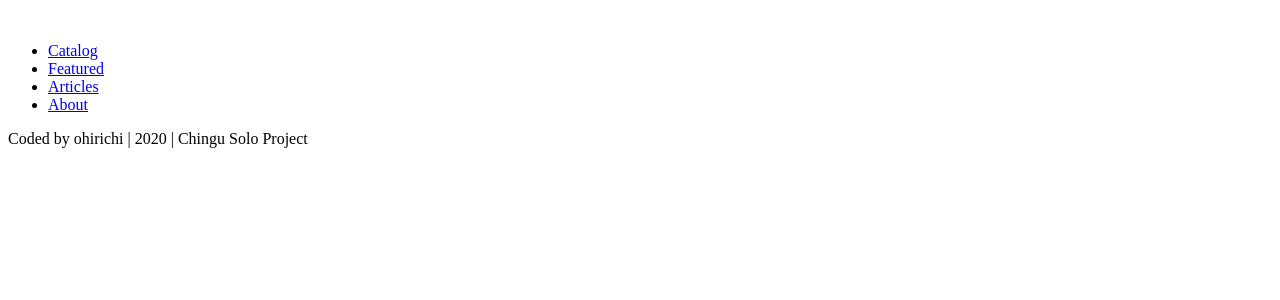
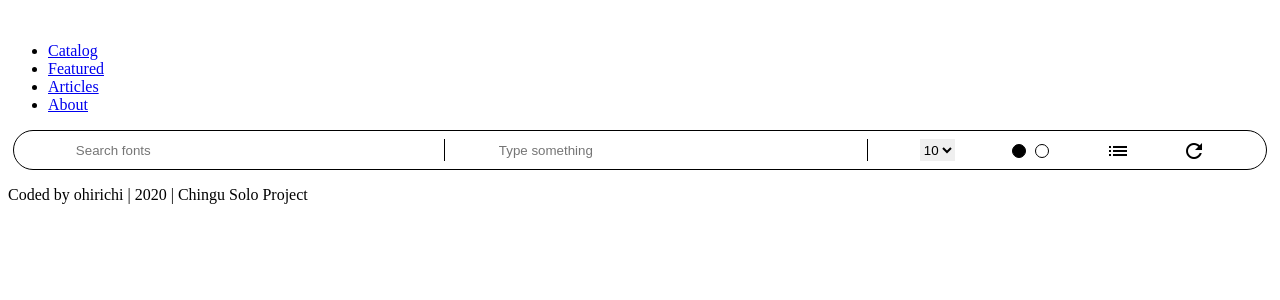
Before and after one commit to ohirichi/favfonts, a Next.js app: page / in a window 1280 px wide. Shown: the top 300 px of the page. Built offline with nearby package versions, Linux system fonts and the light colour scheme.

Commit message:
navbar onchange handlers

```diff
--- /dev/null
+++ b/components/Navbar.js
@@ -0,0 +1,135 @@
+
+
+export default function Navbar(props){
+
+   function onChangeHandler(e){
+        let updObj = {};
+       if(e.target.name ){
+            updObj[e.target.name] = e.target.dataset.value || e.target.value;
+       }
+       else{
+           updObj[e.target.dataset.name] = e.target.dataset.value;
+       }
+       props.onInputChange(updObj);
+    }
+
+    function resetHandler(){
+        let updObj = {
+            search:"",
+            type:"",
+            fontSize:10,
+        }
+        props.onInputChange(updObj);
+    }
+
+    return (
+        <div className="nav-container">
+            {/* 1. search area  2. text to display 3. font size selection 4. theme selection 5. list/grid view toggle 6. reset button*/}
+            <input id="search" name="search" type="text" placeholder="Search fonts" value={props.state.search} onChange={onChangeHandler} />
+            <input id="type" name="type" type="text" placeholder="Type something" value={props.state.type} onChange={onChangeHandler} />
+            <select id="font-size" name="fontSize" value={props.state.fontSize} onChange={onChangeHandler} >
+                <option value="10">10</option>
+                <option value="16">16</option>
+                <option value="20">20</option>
+                <option value="40">40</option>
+            </select>
+            <div className="theme-container">
+                <label className="theme-choice-container">
+                    <input type="radio" name ="theme" id="light" data-value="light" defaultChecked onClick={onChangeHandler} />
+                    <span className="custom-radio"></span>
+                </label>
+                <label className="theme-choice-container">
+                    <input type="radio" name ="theme" id="dark" data-value="dark" onClick={onChangeHandler}/>
+                    <span className="custom-radio"></span>
+                </label>
+            </div>
+            <div className="view-container">
+                {/* To Do: Add in onClick Handler */}
+                <i className={props.state.view == "list" ? "material-icons hidden" : "material-icons" } data-name="view" data-value="list" onClick={onChangeHandler}>list</i>
+                <i className={props.state.view == "grid" ? "material-icons hidden" : "material-icons" } data-name="view" data-value="grid" onClick={onChangeHandler}>view_module</i>
+
+            </div>
+            {/* To Do: Add in onClick Handler */}
+            <i className="material-icons" onClick={resetHandler} >refresh</i>
+
+
+            <style>
+                {`
+                    * {
+                        box-sizing: border-box;
+
+                    }
+                    .nav-container{
+                        max-width:100vw;
+                        border-radius:48px;
+                        height:2.5rem;
+                        border: 1px solid black;
+                        display:flex;
+                        padding: .5rem;
+                        justify-content: space-evenly;
+                        margin: .3rem;
+                    }
+
+                    .theme-container{
+                        display:flex;
+                        justify-content:center;
+                    }
+
+                    .theme-choice-container{
+                        position:relative;
+                        display:flex;
+                        margin: .3rem;
+                        height:100%;
+                        width:50%;
+                        justify-content:center;
+
+                    }
+
+                    input, select {
+                        border: none;
+                    }
+
+                    input {
+                        border-right: 1px solid black;
+                    }
+
+
+                    input[type=radio]{
+                        position:absolute;
+                        margin:0;
+                        opacity:0;
+                        height:14px;
+                        width:14px;
+                        cursor:pointer;
+
+                    }
+
+                    #search, #type{
+                        flex-grow:1;
+                        max-width:30%;
+                    }
+
+
+                    i.hidden {
+                      display:none;
+                    }
+
+
+                    .custom-radio{
+                        border-radius:50%;
+                        height:14px;
+                        width:14px;
+                        border: 1px solid black;
+
+
+                    }
+
+                    input:checked + .custom-radio{
+                        background-color:black;
+                    }
+                `}
+
+            </style>
+        </div>
+    )
+}
--- a/pages/index.js
+++ b/pages/index.js
@@ -1,8 +1,39 @@
+import {Component} from "react";
 import Link from "next/link";
+import Head from "next/head";
 
-export default function Index(){
+import Navbar from "../components/Navbar";
+
+export default class Index extends Component{
+    constructor(props){
+        super(props);
+        this.initialState={
+            search:"",
+            type:"",
+            fontSize:10,
+            theme:"light",
+            view:"grid"
+        }
+
+        this.state = this.initialState;
+        this.updateState = this.updateState.bind(this);
+    }
+
+
+    updateState(updObj){
+        this.setState(updObj);
+    }
+
+
+    render(){
+        console.log(this.state)
+
         return(
             <div>
+                <Head>
+                    {/* Head tags including title etc for SEO */}
+                    <link rel="stylesheet" href="https://fonts.googleapis.com/icon?family=Material+Icons" />
+                </Head>
                 <header>
                     <img src="" className="logo" />
                     <ul className="link-list">
@@ -14,17 +45,17 @@ export default function Index(){
                     </ul>
                 </header>
                 {/* To Do: Navbar component */}
+                <Navbar state={this.state} onInputChange={this.updateState} />
                 <main>
                     {/* To Do: Card Component */}
                 </main>
                 <footer>
                     <p> Coded by ohirichi | 2020 | Chingu Solo Project </p>
                 </footer>
-            <style jsx>
-            `{
 
-            }`
-            </style>
             </div>
+
         )
     }
+
+}
```
Lines whose indentation alone changed are shown as unchanged.
